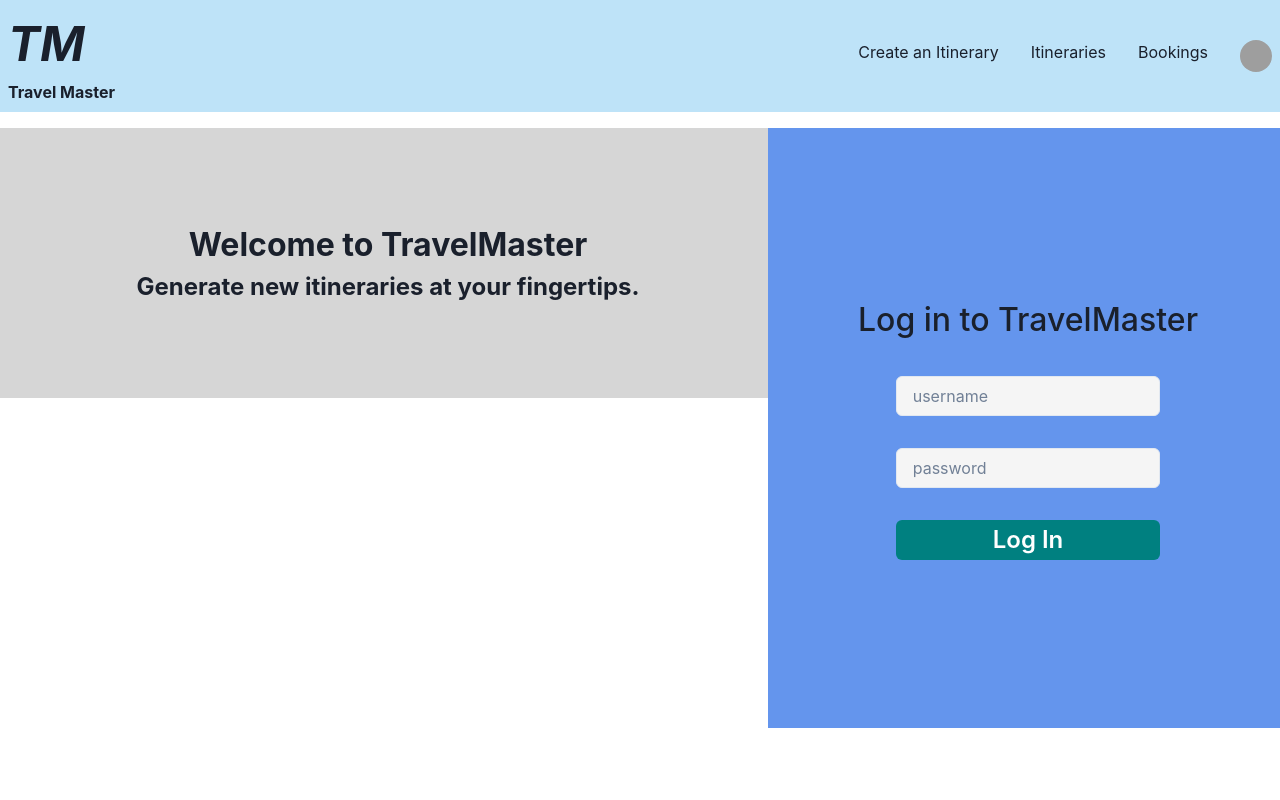
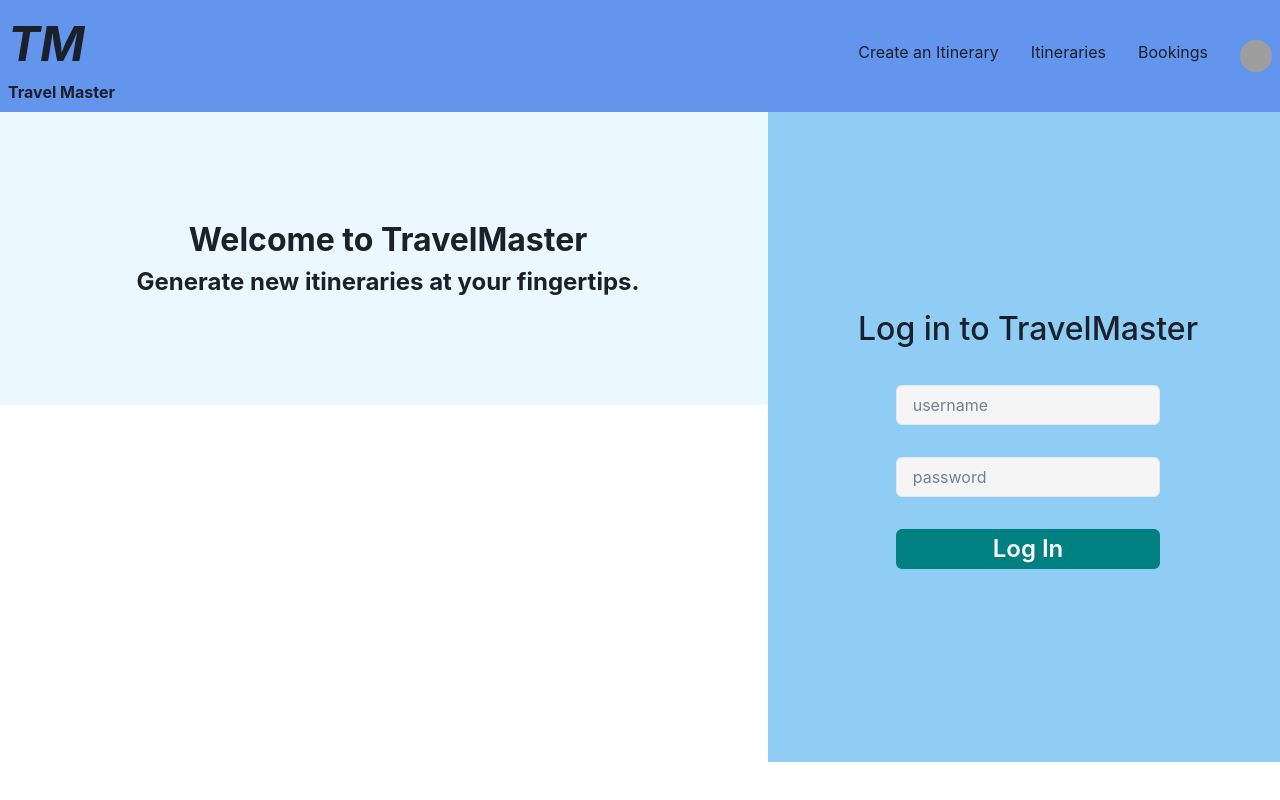
Before and after one commit to chen1ting/TravelMaster, a React (Create React App) app in the folder frontend/: page / in a window 1280 px wide. Built offline with nearby package versions, Linux system fonts and the light colour scheme; grey boxes are pictures that could not be loaded.

Commit message:
Updated colour scheme

```diff
--- a/frontend/src/Components/NavBar.js
+++ b/frontend/src/Components/NavBar.js
@@ -20,14 +20,14 @@ const Header = (props) => {
     const toggleMenu = () => setShow(!show);
     return (
         <Flex
-            mb={4}
+            // mb={4}
             p={2}
             as="nav"
             align="center"
             justify="space-between"
             wrap="wrap"
             w="100%"
-            bg="blue.100"
+            bg="cornflowerblue"
         >
             <Flex
                 wrap="wrap"
--- a/frontend/src/Components/SignIn.js
+++ b/frontend/src/Components/SignIn.js
@@ -34,12 +34,12 @@ const SignIn = () => {
                             `}
             gridTemplateRows={'45fr 55fr'}
             gridTemplateColumns={'3fr 2fr'}
-            h='600px'
+            h='650px'
             // gap='1'
             // color='blackAlpha.700'
             fontWeight='bold'
         >
-            <GridItem pl='2' bg='blackAlpha.300' area={'left_top'}>
+            <GridItem pl='2' bg='blue.50' area={'left_top'}>
                 <Box position={'relative'} top={'50%'} left={'50%'} transform={'translate(-50%,-50%)'}
                      textAlign={"center"}>
                     <h1>
@@ -57,7 +57,7 @@ const SignIn = () => {
             <GridItem pl='2' bg='white' area={'left_bottom'}>
 
             </GridItem>
-            <GridItem pl='2' bg='cornflowerblue' area={'right'}>
+            <GridItem pl='2' bg='blue.200' area={'right'}>
                 <Box position={'relative'} top={'50%'} left={'50%'} transform={'translate(-50%,-50%)'}
                      textAlign={"center"}>
                     <FormControl b={'1px'} id="signin">
```
